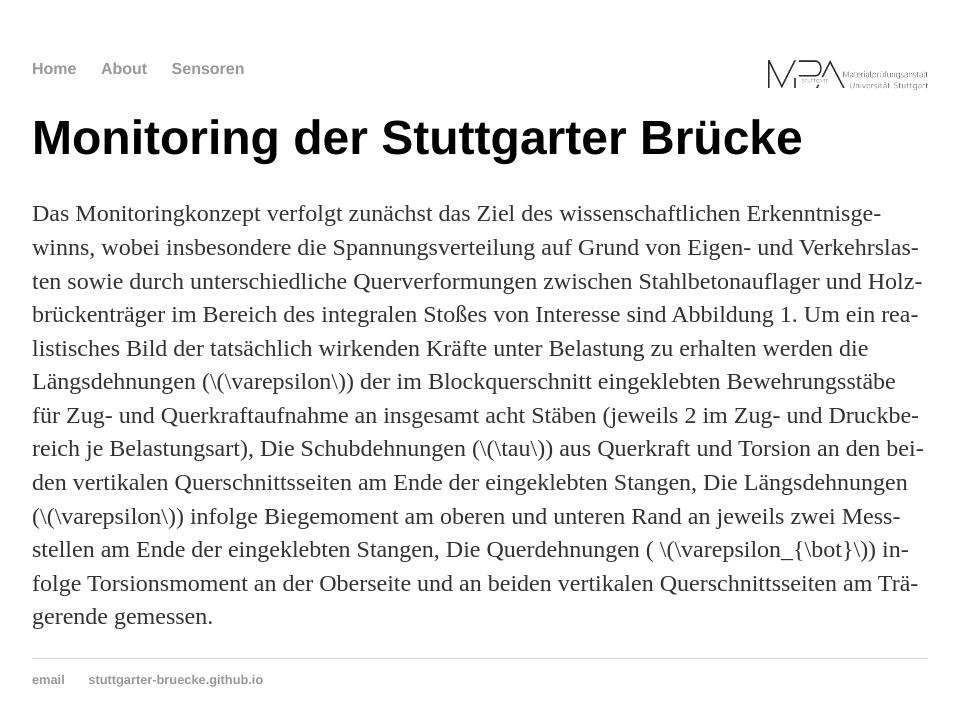
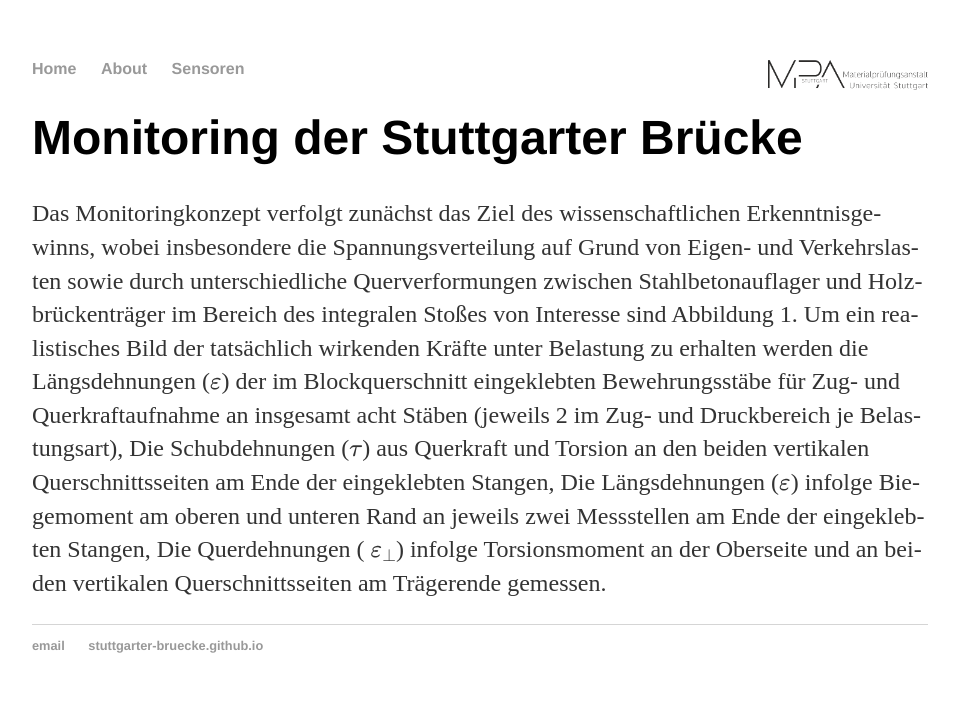
Before and after one commit to Stuttgarter-Bruecke/stuttgarter-bruecke.github.io, a Jekyll site: the page built from about.html, in a window 1280 px wide. Shown: the top 726 px of the page, without its empty margins (160-1119 px from the left). Built offline with Jekyll 4.4.1, drawn with Linux system fonts in a browser that asks for light colours; formulas are drawn with MathJax 3; part of the change alters nothing that is shown.

```diff
--- a/_layouts/default.html
+++ b/_layouts/default.html
@@ -5,7 +5,10 @@
     <!-- link to main stylesheet -->
     <link rel="stylesheet" type="text/css" href="/css/main.css">
     <script src='/javascripts/hyphenate.js' type="text/javascript"></script>
+    <!--
     <script src='/javascripts/MathJax-master/MathJax.js?config=TeX-AMS-MML_HTMLorMML' type="text/javascript"></script>
+    -->
+    <script type="text/javascript" src="http://cdn.mathjax.org/mathjax/latest/MathJax.js?config=TeX-AMS-MML_HTMLorMML"></script>
   </head>
   <body>
     <nav>
```
